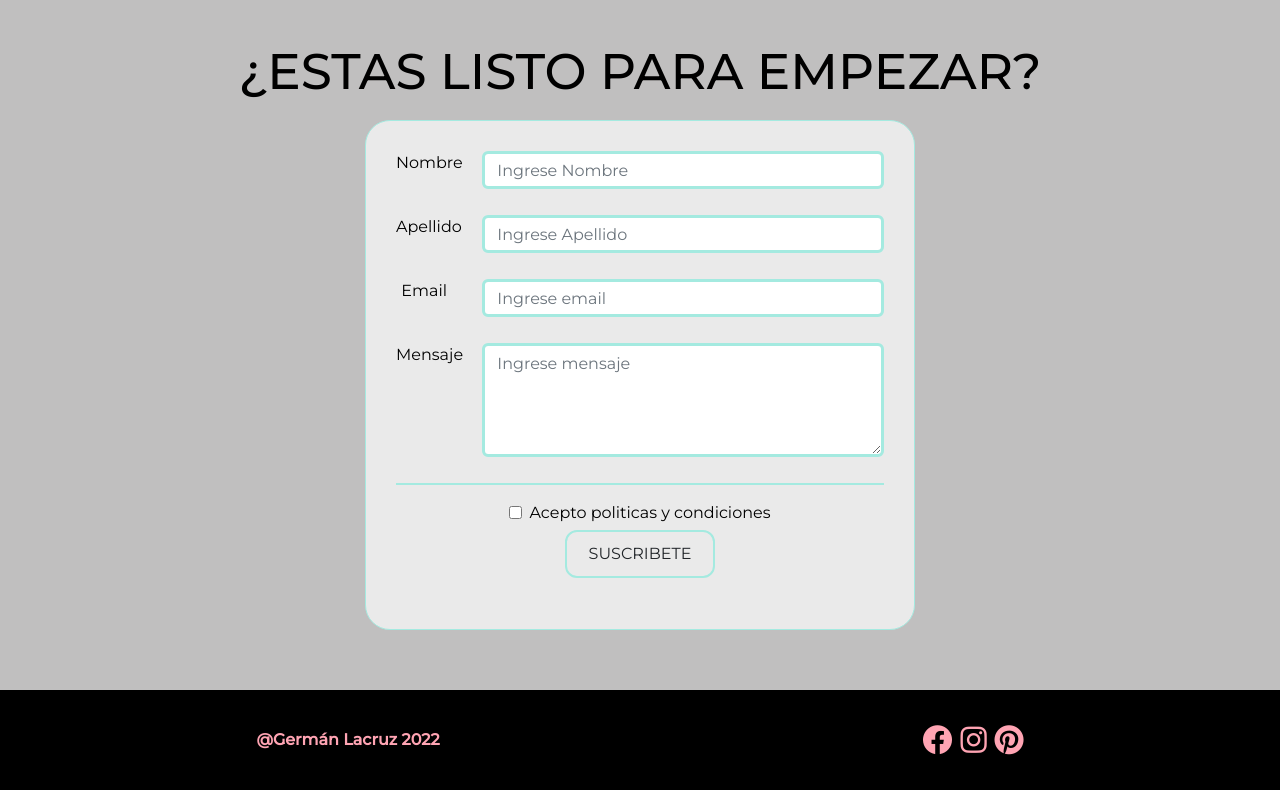
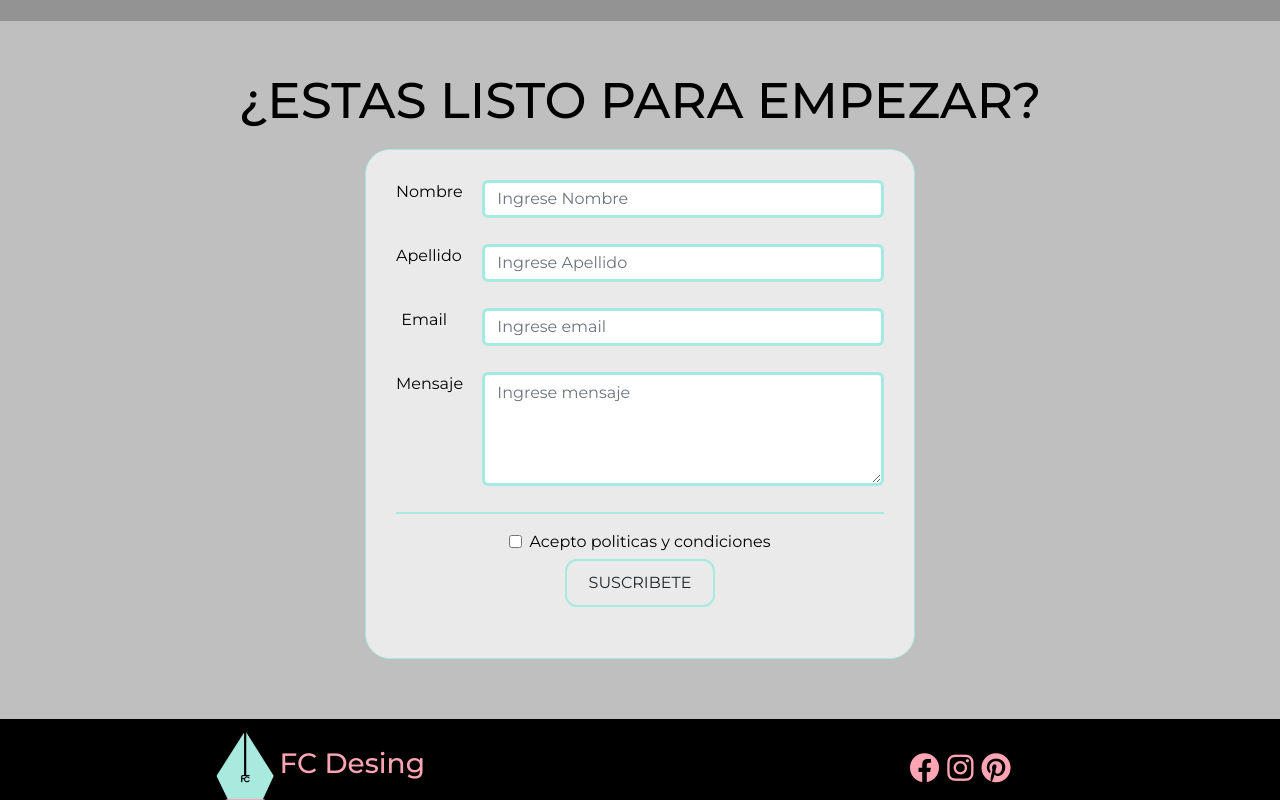
Before and after one commit to gelbass/FCDesing, a website: page index.html in a window 1280 px wide. Shown: the part 2000-2800 px from the top of the page. Drawn offline with nearby package versions, Linux system fonts and the light colour scheme.

Commit message:
mejoras en el footer

```diff
--- a/index.html
+++ b/index.html
@@ -21,7 +21,7 @@
     <meta name="viewport" content="width=device-width, initial-scale=1.0">
     <meta name="description"
         content="Somo una empresa de diseño grafico -UX/UI, Pensando en satisfacer las necesidades de nuestro cliente.">
-        <meta name="keywords" content="Diseño grafico, Diseño UX/UI,Identidad Visual, Logos, Banners, Flyer"/>
+    <meta name="keywords" content="Diseño grafico, Diseño UX/UI,Identidad Visual, Logos, Banners, Flyer" />
     <!-- Google / Search Engine Tags -->
     <meta itemprop="name" content="FC Desing - Diseño gráfico - UX/UI">
     <meta itemprop="description"
@@ -35,13 +35,14 @@
     <main id="main">
         <!-- HEADER -->
         <header class="jumbotron-fluid cabecero" id="header">
-            <img src="./img/fcDesing_logo1.jpg" class="imagenes__logo" alt="FC Desing">
-            <h1>Diseño gráfico - UX/UI</h1>
+            <img src="./img/fcDesing_logo1.png" class="imagenes__logo" alt="FC Desing">
+            <h1>FC Desing</h1>
+            <h6>Diseño gráfico - UX/UI</h6>
         </header>
         <nav class="navbar navbar-expand-md navbar-light cabecero__menu" id="menu">
             <div class="navbar-toggler cabecero__menu--sm" aria-label="Toggle navigation">
-                <img src="./img/fcDesing_logo1.jpg" class="imagenes__logo" alt="FC Desing">
-                <h3 class="titulo__menu--sm">Diseño gráfico - UX/UI</h3>
+                <img src="./img/fcDesing_logo1.png" class="imagenes__logo" alt="FC Desing">
+                <h3 class="titulo__menu--sm">FC Desing</h3>
             </div>
             <button class="navbar-toggler" type="button" data-toggle="collapse" data-target="#navbarNav"
                 aria-controls="navbarNav" aria-expanded="false" aria-label="Toggle navigation">
@@ -77,7 +78,7 @@
                     <div class="contenedor__cajas row">
                         <div class="col-sm">
                             <h2 class="contenedor__titulo contenedor__titulo--Left">Nosotros</h2>
-                            <p>Trabajamos con excelencia amor y pasión</p>
+                            <p>Trabajamos con excelencia, amor y pasión</p>
                         </div>
                         <div class="col-sm">
                             <img class="imagenes__nosotros img-fluid" src="./img/Nosotros.webp" alt="nosotros">
@@ -190,7 +191,8 @@
                                     <i class="fa-solid fa-star"></i>
                                 </div>
                                 <div class="contenedor__tarjetas--sm contenedor__color2">
-                                    <p>Super elegante y buen trabajo Gracias ❤️ estamos super contentos con el material</p>
+                                    <p>Super elegante y buen trabajo Gracias ❤️ estamos super contentos con el material
+                                    </p>
                                 </div>
                             </div>
                             <div class="contenedor__tarjetas contenedor__color1 oculto1">
@@ -390,13 +392,23 @@
 
         <!-- FOOTER -->
         <footer class="container-fluid pie" id="footer">
-            <div>
-                <strong>@Germán Lacruz 2022</strong>
+            <div class="row">
+                <div class="col-md-6 d-flex justify-content-center align-content-center">
+                    <div class="align-self-center">
+                        <img src="./img/fcDesing_logo1.png" class="imagenes__logo--footer d-inline " alt="FC Desing">
+                    <h3 class="d-inline ">FC Desing</h3>
+                    </div>
+                </div>
+                <div class="col-md-6 d-flex justify-content-center  align-self-center align-content-center">
+                    <div class="pie__contenedor">
+                        <a href="https://www.facebook.com/FaniCreative/" target="_blank" rel="noopener noreferrer"><i class="fa-brands fa-facebook link"></i></a>
+                        <a href="https://www.instagram.com/impulso.dg/" target="_blank" rel="noopener noreferrer"><i class="fa-brands fa-instagram link"></i></a>
+                        <a href="https://www.pinteres.com/" target="_blank" rel="noopener noreferrer"><i class="fa-brands fa-pinterest link"></i></a>
+                    </div>
+                </div>
             </div>
-            <div class="pie__contenedor">
-                <a href="https://www.facebook.com/FaniCreative/"><i class="fa-brands fa-facebook link"></i></a>
-                <a href="https://www.instagram.com/impulso.dg/"><i class="fa-brands fa-instagram link"></i></a>
-                <a href="https://www.pinteres.com/"><i class="fa-brands fa-pinterest link"></i></a>
+            <div class="d-flex justify-content-center align-content-center p-3">
+                <strong>@2022 Germán Lacruz. Todos los derechos reservados.</strong>
             </div>
         </footer>
         <!-- FIN FOOTER -->
--- a/scss/_imagenes.scss
+++ b/scss/_imagenes.scss
@@ -7,6 +7,10 @@
 
 .imagenes__logo {
     height: 300px;
+    padding-top: 10px;
+}
+.imagenes__logo--footer {
+    height: 100px;
     padding-top: 10px;
 }
 
--- a/scss/_maquetado.scss
+++ b/scss/_maquetado.scss
@@ -109,14 +109,8 @@ hr {
 
 /* Footer */
 .pie {
-    display: flex;
-    align-items: center;
-    height: 100px;
     background-color: $colorFooter;
     color: $color5;
-    flex-wrap: wrap;
-    justify-content: space-around;
-    align-content: center;
 }
 
 .pie__contenedor {
```
Also changed, not shown: pages/contacto.html (+5 -4 lines), pages/nosotros.html (+5 -4 lines), pages/proyectos.html (+5 -4 lines), pages/servicios.html (+5 -4 lines), css/styles.css, img/fcDesing_logo1.jpg (deleted), img/fcDesing_logo1.png (added), 1 other file.
